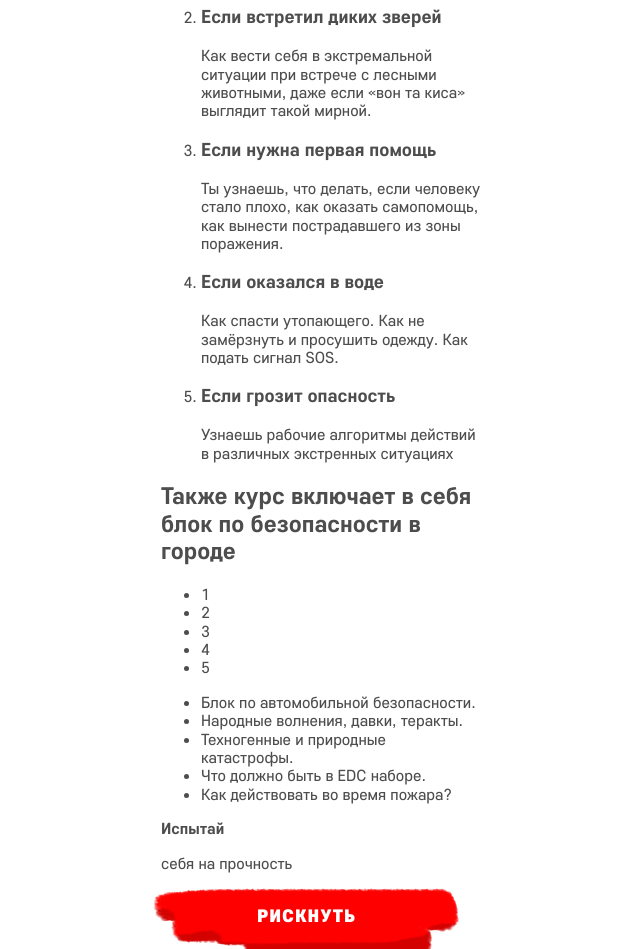
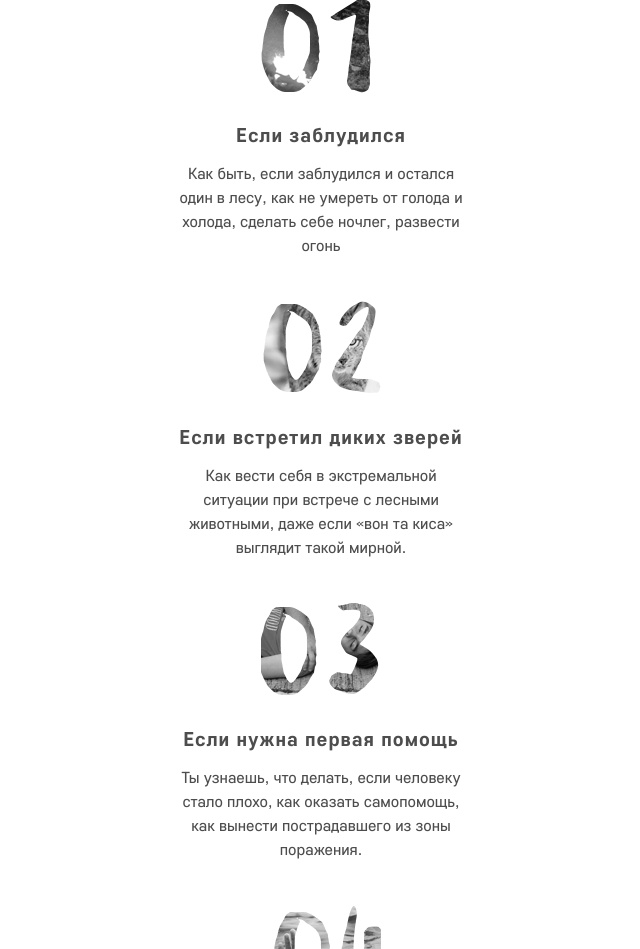
Before and after one commit to YuryDemidov/Sparta, a website: page source/index.html in a window 1280 px wide. Shown: the part 4343-5292 px from the top of the page, without its empty margins (319-959 px from the left). Drawn offline with nearby package versions, Linux system fonts and the light colour scheme; files that its build step writes are made by us from their sources.

Commit message:
Сверстал половину мобильной версии

```diff
--- a/source/index.html
+++ b/source/index.html
@@ -93,15 +93,15 @@
       </div>
       <section class="experience__will-not-be">
         <header class="experience__heading experience__heading--not-present">
-          <h2 class="experience__title">Чего не будет</h2>
+          <h2 class="experience__title experience__title--not-present">Чего<br> не будет</h2>
         </header>
         <div class="experience__item-not-present">
-          <h3 class="experience__item">Нет скуке!</h3>
-          <p class="experience__description">Не будет скучной и нудной теории. Курс состоит на 80% ищ практики и только на 20% из теории!</p>
+          <h3 class="experience__subtitle">Нет скуке!</h3>
+          <p class="experience__explanation">Не будет скучной и нудной теории. Курс состоит на 80% из практики и только на 20% из теории!</p>
         </div>
         <div class="experience__item-not-present">
-          <h3 class="experience__item">И вакханалиям</h3>
-          <p class="experience__description">Никаких песен у костра и алкопоходов. Только хардкор!</p>
+          <h3 class="experience__subtitle">И вакханалиям</h3>
+          <p class="experience__explanation">Никаких песен у костра и алкопоходов. Только хардкор!</p>
         </div>
       </section>
     </section>
@@ -122,7 +122,7 @@
         </li>
         <li class="knowledge__item knowledge__item--04">
           <h3 class="knowledge__name">Если оказался в воде</h3>
-          <p class="knowledge__description">Как спасти утопающего. Как не замёрзнуть и просушить одежду. Как подать сигнал SOS.</p>
+          <p class="knowledge__description">Как спасти утопающего.<br> Как не замёрзнуть и просушить одежду. Как подать сигнал SOS.</p>
         </li>
         <li class="knowledge__item knowledge__item--05">
           <h3 class="knowledge__name">Если грозит опасность</h3>
@@ -131,8 +131,8 @@
       </ol>
     </section>
     <section class="page-content__more-features more-features">
-      <h2 class="more-features__title">Также курс включает в себя блок по безопасности в городе</h2>
-      <div class="more-features__numbers">
+      <h2 class="more-features__title">Также курс включает в себя блок<br> по безопасности в городе</h2>
+      <div class="more-features__flex-container">
         <ul class="more-features__numbers-list">
           <li class="more-features__number">1</li>
           <li class="more-features__number">2</li>
@@ -140,14 +140,12 @@
           <li class="more-features__number">4</li>
           <li class="more-features__number">5</li>
         </ul>
-      </div>
-      <div class="more-features__list">
         <ul class="more-features__features-list">
           <li class="more-features__feature">Блок по автомобильной безопасности.</li>
           <li class="more-features__feature">Народные волнения, давки, теракты.</li>
           <li class="more-features__feature">Техногенные и природные катастрофы.</li>
-          <li class="more-features__feature">Что должно быть в EDC наборе.</li>
-          <li class="more-features__feature">Как действовать во время пожара?</li>
+          <li class="more-features__feature">Что должно быть<br> в EDC наборе.</li>
+          <li class="more-features__feature">Как действовать во<br> время пожара?</li>
         </ul>
       </div>
     </section>
--- a/source/sass/blocks/experience.scss
+++ b/source/sass/blocks/experience.scss
@@ -79,4 +79,34 @@
   &__description {
     line-height: 24px;
   }
+
+  &__heading--not-present {
+    padding-bottom: 20px;
+
+    background-image: url(../img/experience__exclamation--mobile.png);
+    background-repeat: no-repeat;
+    background-position: bottom right;
+  }
+
+  &__title--not-present {
+    margin: 0;
+    padding-top: 54px;
+
+    letter-spacing: 2px;
+  }
+
+  &__subtitle {
+    margin-top: 25px;
+    margin-bottom: 16px;
+
+    font-size: 20px;
+    text-transform: uppercase;
+    letter-spacing: 1px;
+  }
+
+  &__explanation {
+    padding-bottom: 12px;
+
+    line-height: 24px;
+  }
 }
--- a/source/sass/blocks/knowledge.scss
+++ b/source/sass/blocks/knowledge.scss
@@ -1,11 +1,73 @@
 .knowledge {
-
+  text-align: center;
 
   &__title {
-
+    padding-top: 40px;
 
     &::before {
       content: "ты узнаешь";
     }
   }
+
+  &__list {
+    margin: 0;
+    padding: 0;
+
+    list-style: none;
+
+    line-height: 24px;
+  }
+
+  &__item {
+    position: relative;
+
+    overflow: hidden;
+
+    &::before {
+      content: "";
+
+      display: block;
+      width: 120px;
+      height: 100px;
+      margin: 0 auto;
+
+      background-image: url(../img/knowledge__numbers-sprite.png);
+      background-repeat: no-repeat;
+      background-position-y: center;
+    }
+  }
+
+  &__item--01::before {
+    background-position-x: -15px;
+  }
+
+  &__item--02::before {
+    background-position-x: -143px;
+  }
+
+  &__item--03::before {
+    background-position-x: -286px;
+  }
+
+  &__item--04::before {
+    background-position-x: -423px;
+  }
+
+  &__item--05::before {
+    background-position-x: -563px;
+  }
+
+  &__name {
+    margin-top: 26px;
+    margin-bottom: 14px;
+
+    font-size: 20px;
+    letter-spacing: 1px;
+  }
+
+  &__description {
+    margin: 0;
+    margin-bottom: 42px;
+    padding: 0;
+  }
 }
--- a/source/sass/blocks/more-features.scss
+++ b/source/sass/blocks/more-features.scss
@@ -0,0 +1,83 @@
+.more-features {
+  padding-top: 24px;
+
+  &__title {
+    margin-bottom: 40px;
+
+    text-align: center;
+    font-size: 30px;
+    font-weight: 900;
+    line-height: 36px;
+    text-transform: uppercase;
+    letter-spacing: 1px;
+    color: $bright-color;
+  }
+
+  &__flex-container {
+    display: flex;
+  }
+
+  &__numbers-list {
+    position: relative;
+
+    width: 54px;
+    height: 470px;
+    margin: 0;
+    margin-right: 23px;
+    padding: 0;
+
+    background-image: url(../img/more-features__counter--mobile.png);
+    background-repeat: no-repeat;
+
+    list-style: none;
+  }
+
+  &__number {
+    position: absolute;
+
+    font-weight: 900;
+    line-height: 24px;
+    color: #fff;
+
+    &:nth-child(1) {
+      top: 13px;
+      left: 18px;
+    }
+
+    &:nth-child(2) {
+      top: 118px;
+      left: 18px;
+    }
+
+    &:nth-child(3) {
+      top: 222px;
+      left: 18px;
+    }
+
+    &:nth-child(4) {
+      top: 327px;
+      left: 18px;
+    }
+
+    &:nth-child(5) {
+      top: 431px;
+      left: 18px;
+    }
+  }
+
+  &__features-list {
+    position: relative;
+
+    width: 190px;
+    margin: 0;
+    padding: 0;
+
+    line-height: 24px;
+
+    list-style: none;
+  }
+
+  &__feature {
+    margin-bottom: 57px;
+  }
+}
--- a/source/sass/blocks/page-content.scss
+++ b/source/sass/blocks/page-content.scss
@@ -8,5 +8,16 @@
   &__experience {
     padding: 0 5%;
     padding-top: 131px;
+    padding-bottom: 111px;
+  }
+
+  &__knowledge {
+    padding: 0 5%;
+  }
+
+  &__more-features {
+    padding: 0;
+    padding-right: 2%;
+    padding-left: 4%;
   }
 }
```
Also changed, not shown: source/img/experience__exclamation--desktop.png (added), source/img/experience__exclamation--mobile.png (added), source/img/fav2.png (added), source/img/favicon.png (added).
